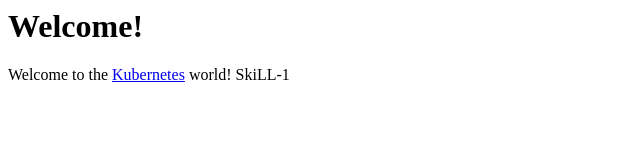
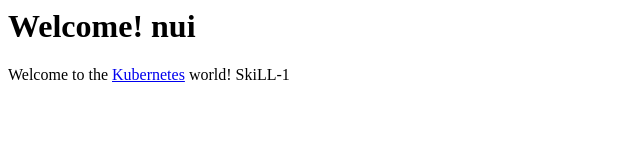
Before and after one commit to devscasset/k8s-ha, a plain HTML site: page index.html in a window 1280 px wide. Shown: the full height of the page, 0-640 px from the left. Drawn offline with Linux system fonts and the light colour scheme.

Commit message:
Update index.html
testtttt

```diff
--- a/index.html
+++ b/index.html
@@ -3,7 +3,7 @@
         <title>Welcome to the Kubernetes world!</title>
     </head>
     <body>
-        <h1>Welcome!</h1>
+        <h1>Welcome! nui</h1>
         <p>Welcome to the <a href="https://kubernetes.io/">Kubernetes</a> world! SkiLL-1 </p>
     </body>
 </html>
```
